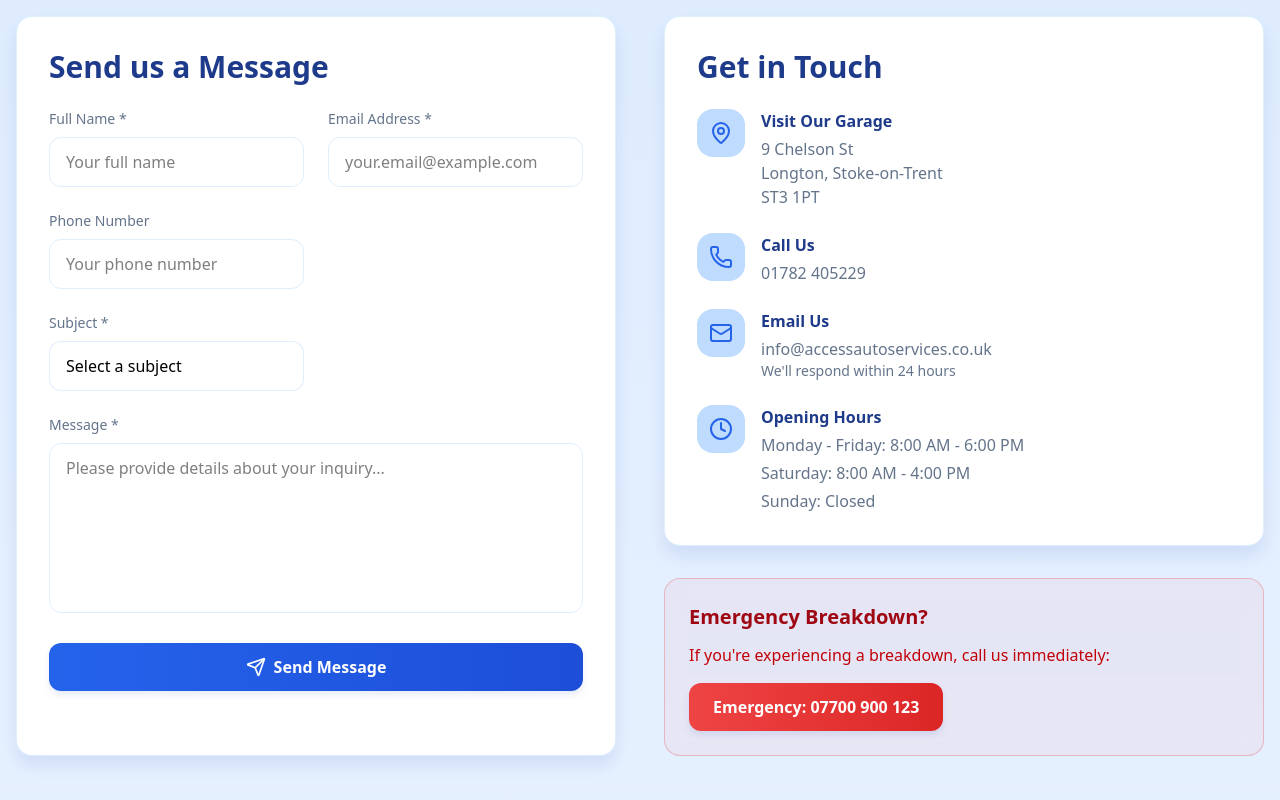
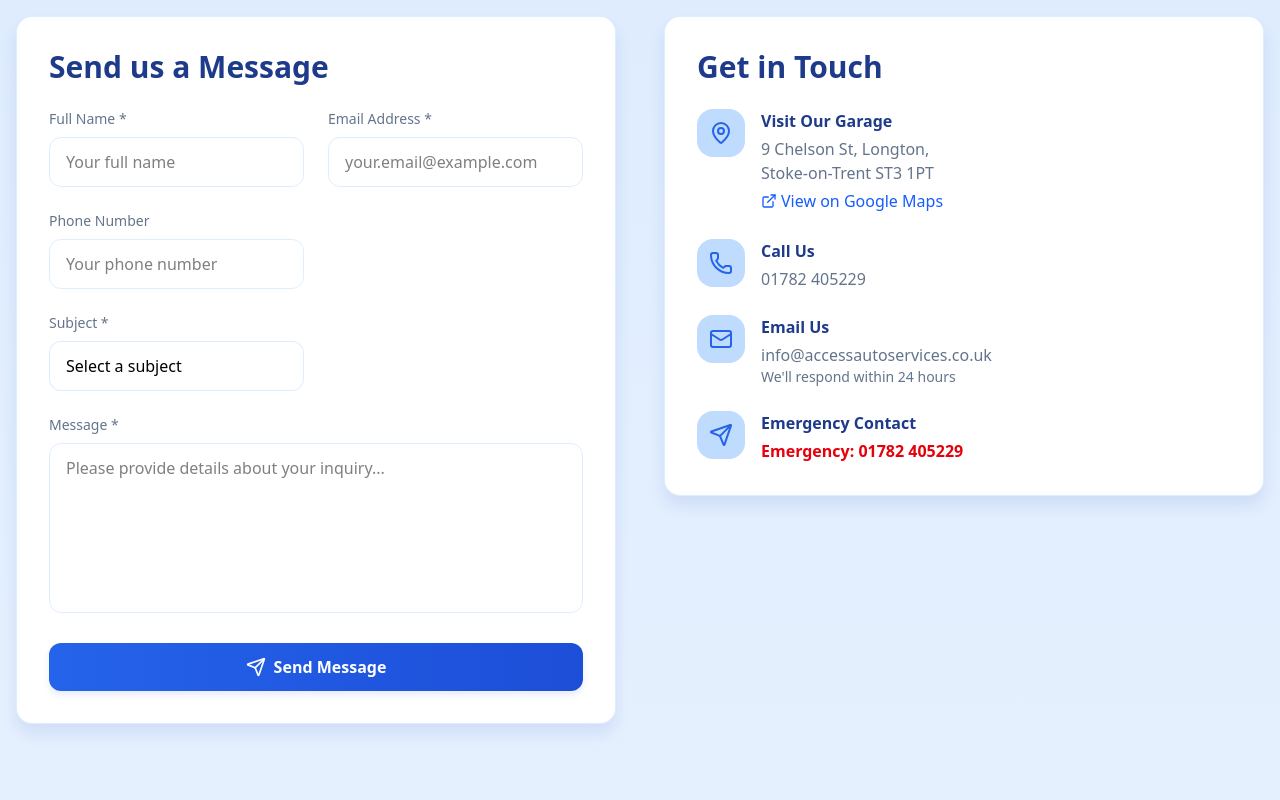
Before and after one commit to Ayesha-te/LTD, a React (Vite) app: page /contact in a window 1280 px wide. Shown: the part 480-1280 px from the top of the page. Built offline with nearby package versions, Linux system fonts and the light colour scheme.

Commit message:
Update Contact.jsx

```diff
--- a/src/pages/Contact.jsx
+++ b/src/pages/Contact.jsx
@@ -1,5 +1,5 @@
 import React, { useState } from 'react';
-import { MapPin, Phone, Clock, Mail, Send, CheckCircle, ExternalLink } from 'lucide-react';
+import { MapPin, Phone, Mail, Send, CheckCircle, ExternalLink } from 'lucide-react';
 
 const Contact = () => {
   const [formData, setFormData] = useState({
@@ -22,7 +22,6 @@ const Contact = () => {
 
   const handleSubmit = (e) => {
     e.preventDefault();
-    // Handle form submission here
     console.log('Form submitted:', formData);
     setIsSubmitted(true);
     setTimeout(() => setIsSubmitted(false), 3000);
@@ -36,15 +35,25 @@ const Contact = () => {
     });
   };
 
-  // Contact information sections for better organization
+  // Contact info with emergency and Google Maps link
   const contactInfo = [
     {
       icon: <MapPin className="w-6 h-6" />,
       title: 'Visit Our Garage',
       content: (
-        <p>9 Chelson St<br />
-          Longton, Stoke-on-Trent<br />
-          ST3 1PT</p>
+        <>
+          <p>9 Chelson St, Longton,</p>
+          <p>Stoke-on-Trent ST3 1PT</p>
+          <a
+            href="https://maps.google.com/?q=9+Chelson+St+Longton+Stoke-on-Trent+ST3+1PT"
+            target="_blank"
+            rel="noopener noreferrer"
+            className="inline-flex items-center mt-1 text-blue-600 hover:underline"
+          >
+            <ExternalLink className="w-4 h-4 mr-1" />
+            View on Google Maps
+          </a>
+        </>
       )
     },
     {
@@ -73,19 +82,21 @@ const Contact = () => {
       )
     },
     {
-      icon: <Clock className="w-6 h-6" />,
-      title: 'Opening Hours',
+      icon: <Send className="w-6 h-6" />,
+      title: 'Emergency Contact',
       content: (
-        <div className="space-y-1">
-          <p>Monday - Friday: 8:00 AM - 6:00 PM</p>
-          <p>Saturday: 8:00 AM - 4:00 PM</p>
-          <p>Sunday: Closed</p>
-        </div>
+        <p>
+          <a
+            href="tel: 01782 405229"
+            className="text-red-600 font-semibold hover:text-red-800 transition-colors duration-300"
+          >
+            Emergency:  01782 405229
+          </a>
+        </p>
       )
     }
   ];
 
-  // Form fields configuration for looping
   const formFields = [
     {
       id: 'name',
@@ -149,26 +160,34 @@ const Contact = () => {
         </div>
       </section>
 
-      {/* Contact Form and Information */}
+      {/* Contact Form and Info */}
       <section className="py-20">
         <div className="container mx-auto px-4">
           <div className="grid grid-cols-1 lg:grid-cols-2 gap-12">
             {/* Contact Form */}
-            <div className="glass-effect rounded-lg shadow-lg p-8" style={{
+            <div
+              className="glass-effect rounded-lg shadow-lg p-8"
+              style={{
                 background: 'white',
                 borderRadius: 'var(--radius-lg)',
                 boxShadow: 'var(--shadow-lg)',
                 border: '1px solid var(--card-border)'
-            }}>
-              <h2 className="text-3xl font-bold mb-6" style={{ color: 'var(--text-dark)' }}>Send us a Message</h2>
+              }}
+            >
+              <h2 className="text-3xl font-bold mb-6" style={{ color: 'var(--text-dark)' }}>
+                Send us a Message
+              </h2>
 
               {isSubmitted && (
-                <div className="border px-4 py-3 rounded-lg mb-6 flex items-center" style={{
+                <div
+                  className="border px-4 py-3 rounded-lg mb-6 flex items-center"
+                  style={{
                     background: 'rgba(16, 185, 129, 0.1)',
                     borderColor: 'rgba(16, 185, 129, 0.5)',
                     color: '#047857',
                     borderRadius: 'var(--radius-md)'
-                }}>
+                  }}
+                >
                   <CheckCircle className="w-5 h-5 mr-2" />
                   Thank you! Your message has been sent successfully.
                 </div>
@@ -176,10 +195,14 @@ const Contact = () => {
 
               <form onSubmit={handleSubmit} className="space-y-6">
                 <div className="grid grid-cols-1 md:grid-cols-2 gap-6">
-                  {formFields.map((field, index) => (
-                    field.type !== 'textarea' && field.type !== 'select' && (
-                      <div key={index} className={field.colSpan === 2 ? "md:col-span-2" : ""}>
-                        <label htmlFor={field.id} className="block text-sm font-medium mb-2" style={{ color: 'var(--text-muted)' }}>
+                  {formFields.map((field, index) =>
+                    field.type !== 'textarea' && field.type !== 'select' ? (
+                      <div key={index} className={field.colSpan === 2 ? 'md:col-span-2' : ''}>
+                        <label
+                          htmlFor={field.id}
+                          className="block text-sm font-medium mb-2"
+                          style={{ color: 'var(--text-muted)' }}
+                        >
                           {field.label}
                         </label>
                         <input
@@ -197,15 +220,20 @@ const Contact = () => {
                           }}
                         />
                       </div>
-                    )
-                  ))}
+                    ) : null
+                  )}
                 </div>
 
                 <div className="grid grid-cols-1 md:grid-cols-2 gap-6">
-                  {formFields.map((field, index) => (
+                  {formFields.map(
+                    (field, index) =>
                       field.type === 'select' && (
-                      <div key={index} className={field.colSpan === 2 ? "md:col-span-2" : ""}>
-                        <label htmlFor={field.id} className="block text-sm font-medium mb-2" style={{ color: 'var(--text-muted)' }}>
+                        <div key={index} className={field.colSpan === 2 ? 'md:col-span-2' : ''}>
+                          <label
+                            htmlFor={field.id}
+                            className="block text-sm font-medium mb-2"
+                            style={{ color: 'var(--text-muted)' }}
+                          >
                             {field.label}
                           </label>
                           <select
@@ -228,13 +256,18 @@ const Contact = () => {
                           </select>
                         </div>
                       )
-                  ))}
+                  )}
                 </div>
 
-                {formFields.map((field, index) => (
+                {formFields.map(
+                  (field, index) =>
                     field.type === 'textarea' && (
-                    <div key={index} className={field.colSpan === 2 ? "md:col-span-2" : ""}>
-                      <label htmlFor={field.id} className="block text-sm font-medium mb-2" style={{ color: 'var(--text-muted)' }}>
+                      <div key={index} className={field.colSpan === 2 ? 'md:col-span-2' : ''}>
+                        <label
+                          htmlFor={field.id}
+                          className="block text-sm font-medium mb-2"
+                          style={{ color: 'var(--text-muted)' }}
+                        >
                           {field.label}
                         </label>
                         <textarea
@@ -253,7 +286,7 @@ const Contact = () => {
                         />
                       </div>
                     )
-                ))}
+                )}
 
                 <button
                   type="submit"
@@ -273,57 +306,39 @@ const Contact = () => {
 
             {/* Contact Information */}
             <div className="space-y-8">
-              <div className="glass-effect rounded-lg shadow-lg p-8" style={{
+              <div
+                className="glass-effect rounded-lg shadow-lg p-8"
+                style={{
                   background: 'white',
                   borderRadius: 'var(--radius-lg)',
                   boxShadow: 'var(--shadow-lg)',
                   border: '1px solid var(--card-border)'
-              }}>
+                }}
+              >
                 <h2 className="text-3xl font-bold mb-6" style={{ color: 'var(--text-dark)' }}>
                   Get in Touch
                 </h2>
                 <div className="space-y-6">
                   {contactInfo.map((info, index) => (
                     <div key={index} className="flex items-start space-x-4">
-                      <div className="p-3 rounded-lg" style={{
+                      <div
+                        className="p-3 rounded-lg"
+                        style={{
                           background: 'var(--primary-blue-lighter)',
                           color: 'var(--primary-blue)'
-                      }}>
+                        }}
+                      >
                         {info.icon}
                       </div>
                       <div>
-                        <h3 className="font-semibold mb-1" style={{ color: 'var(--text-dark)' }}>{info.title}</h3>
-                        <div style={{ color: 'var(--text-muted)' }}>
-                          {info.content}
-                        </div>
+                        <h3 className="font-semibold mb-1" style={{ color: 'var(--text-dark)' }}>
+                          {info.title}
+                        </h3>
+                        <div style={{ color: 'var(--text-muted)' }}>{info.content}</div>
                       </div>
                     </div>
                   ))}
                 </div>
-              </div>
-
-              {/* Emergency Contact */}
-              <div className="glass-effect rounded-lg p-6" style={{
-                background: 'rgba(239, 68, 68, 0.05)',
-                borderRadius: 'var(--radius-lg)',
-                border: '1px solid rgba(239, 68, 68, 0.3)'
-              }}>
-                <h3 className="text-xl font-bold mb-3 text-red-800">Emergency Breakdown?</h3>
-                <p className="text-red-700 mb-4">
-                  If you're experiencing a breakdown, call us immediately:
-                </p>
-                <a
-                  href="tel:07700900123"
-                  className="inline-block text-white px-6 py-3 rounded-lg hover-scale font-semibold"
-                  style={{
-                    background: 'linear-gradient(to right, #ef4444, #dc2626)',
-                    borderRadius: 'var(--radius-md)',
-                    boxShadow: 'var(--shadow-md)',
-                    transition: 'var(--transition-normal)'
-                  }}
-                >
-                  Emergency: 07700 900 123
-                </a>
               </div>
             </div>
           </div>
@@ -334,22 +349,31 @@ const Contact = () => {
       <section className="py-20 bg-white">
         <div className="container mx-auto px-4">
           <div className="text-center mb-12">
-            <h2 className="text-4xl font-bold mb-4" style={{ color: 'var(--text-dark)' }}>Find Us</h2>
+            <h2 className="text-4xl font-bold mb-4" style={{ color: 'var(--text-dark)' }}>
+              Find Us
+            </h2>
             <p className="text-xl" style={{ color: 'var(--text-muted)' }}>
-              Located in the heart of London, easily accessible by car or public transport
+              Located in Stoke-on-Trent, easily accessible by car or public transport
             </p>
           </div>
 
-          <div className="rounded-lg h-96 flex flex-col items-center justify-center" style={{
+          <div
+            className="rounded-lg h-96 flex flex-col items-center justify-center"
+            style={{
               background: 'var(--primary-blue-lighter)',
               borderRadius: 'var(--radius-lg)'
-          }}>
+            }}
+          >
             <div className="text-center p-8">
               <MapPin className="w-16 h-16 mx-auto mb-4" style={{ color: 'var(--primary-blue)' }} />
-              <p className="text-lg" style={{ color: 'var(--text-dark)' }}>Interactive map would be embedded here</p>
-              <p className="text-sm mb-4" style={{ color: 'var(--text-muted)' }}>123 Main Street, London, UK</p>
+              <p className="text-lg" style={{ color: 'var(--text-dark)' }}>
+                Interactive map would be embedded here
+              </p>
+              <p className="text-sm mb-4" style={{ color: 'var(--text-muted)' }}>
+                9 Chelson St, Longton, Stoke-on-Trent ST3 1PT
+              </p>
               <a
-                href="https://maps.google.com/?q=123+Main+Street+London+UK"
+                href="https://maps.google.com/?q=9+Chelson+St+Longton+Stoke-on-Trent+ST3+1PT"
                 target="_blank"
                 rel="noopener noreferrer"
                 className="inline-flex items-center px-4 py-2 rounded-lg border hover-scale"
@@ -371,7 +395,9 @@ const Contact = () => {
       {/* FAQ Quick Links */}
       <section className="py-20" style={{ background: 'var(--bg-gradient-secondary)' }}>
         <div className="container mx-auto px-4 text-center">
-          <h2 className="text-4xl font-bold mb-6" style={{ color: 'var(--text-dark)' }}>Need Quick Answers?</h2>
+          <h2 className="text-4xl font-bold mb-6" style={{ color: 'var(--text-dark)' }}>
+            Need Quick Answers?
+          </h2>
           <p className="text-xl mb-8" style={{ color: 'var(--text-muted)' }}>
             Check out our frequently asked questions for immediate answers to common queries
           </p>
```
Lines whose indentation alone changed are shown as unchanged.
